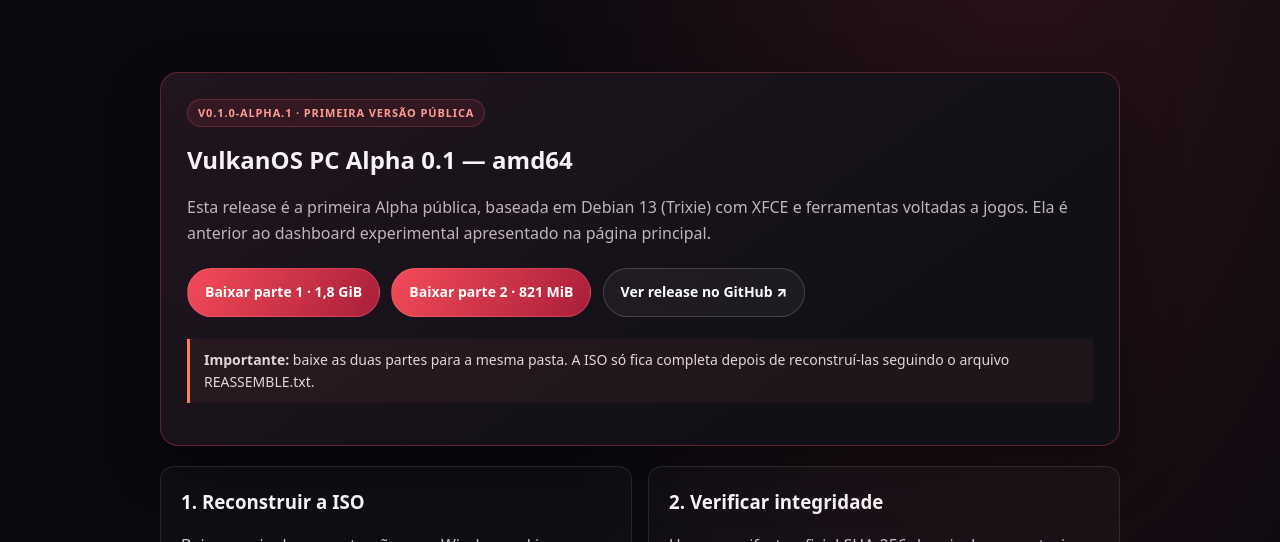
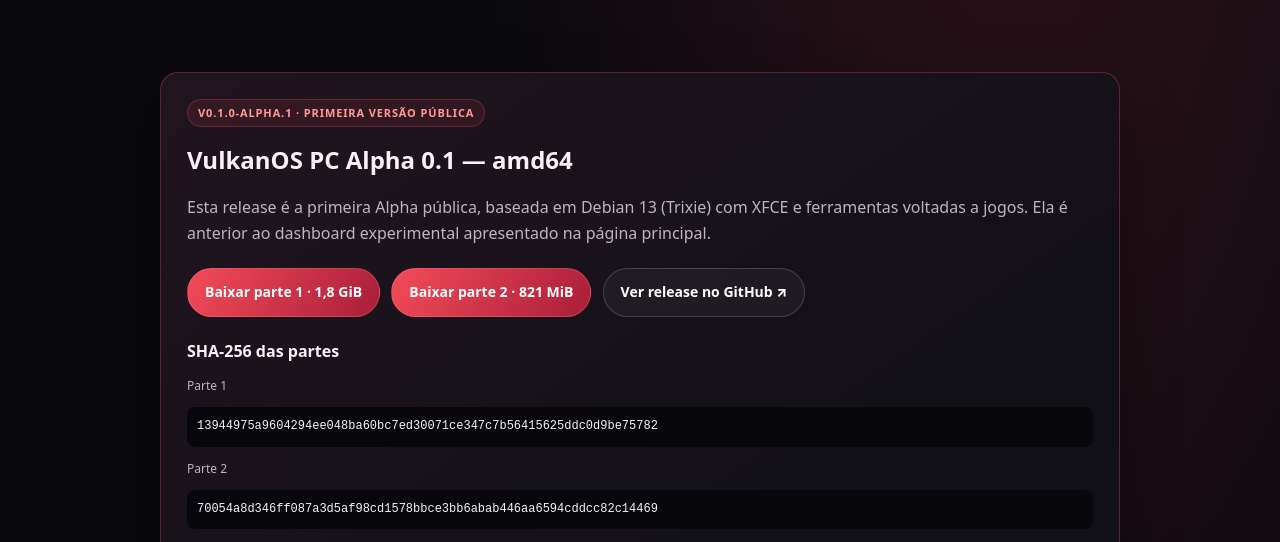
Before and after one commit to enzolas140-ai/vulkanos-flap, a plain HTML site: page downloads/index.html in a window 1280 px wide. Shown: the part 382-924 px from the top of the page. Drawn offline with Linux system fonts and the light colour scheme.

Commit message:
Show SHA-256 hashes on VulkanOS download page

```diff
--- a/downloads/index.html
+++ b/downloads/index.html
@@ -33,6 +33,9 @@ footer{border-top:1px solid #ffffff18;margin-top:50px;padding:25px 0;color:#a99e
 <a class="btn" href="https://github.com/enzolas140-ai/vulkanos-flap/releases/download/v0.1.0-alpha.1/VulkanOS-PC-Alpha-0.1-amd64.iso.part-00">Baixar parte 1 · 1,8 GiB</a>
 <a class="btn" href="https://github.com/enzolas140-ai/vulkanos-flap/releases/download/v0.1.0-alpha.1/VulkanOS-PC-Alpha-0.1-amd64.iso.part-01">Baixar parte 2 · 821 MiB</a>
 <a class="btn secondary" href="https://github.com/enzolas140-ai/vulkanos-flap/releases/tag/v0.1.0-alpha.1">Ver release no GitHub ↗</a>
+<div style="margin-top:16px"><b>SHA-256 das partes</b>
+<p class="muted" style="font-size:12px">Parte 1</p><code style="display:block;overflow-wrap:anywhere;background:#08080c;padding:10px;border-radius:8px;font-size:12px">13944975a9604294ee048ba60bc7ed30071ce347c7b56415625ddc0d9be75782</code>
+<p class="muted" style="font-size:12px">Parte 2</p><code style="display:block;overflow-wrap:anywhere;background:#08080c;padding:10px;border-radius:8px;font-size:12px">70054a8d346ff087a3d5af98cd1578bbce3bb6abab446aa6594cddcc82c14469</code></div>
 <div class="notice"><b>Importante:</b> baixe as duas partes para a mesma pasta. A ISO só fica completa depois de reconstruí-las seguindo o arquivo REASSEMBLE.txt.</div>
 </section>
 <section class="grid">
```
